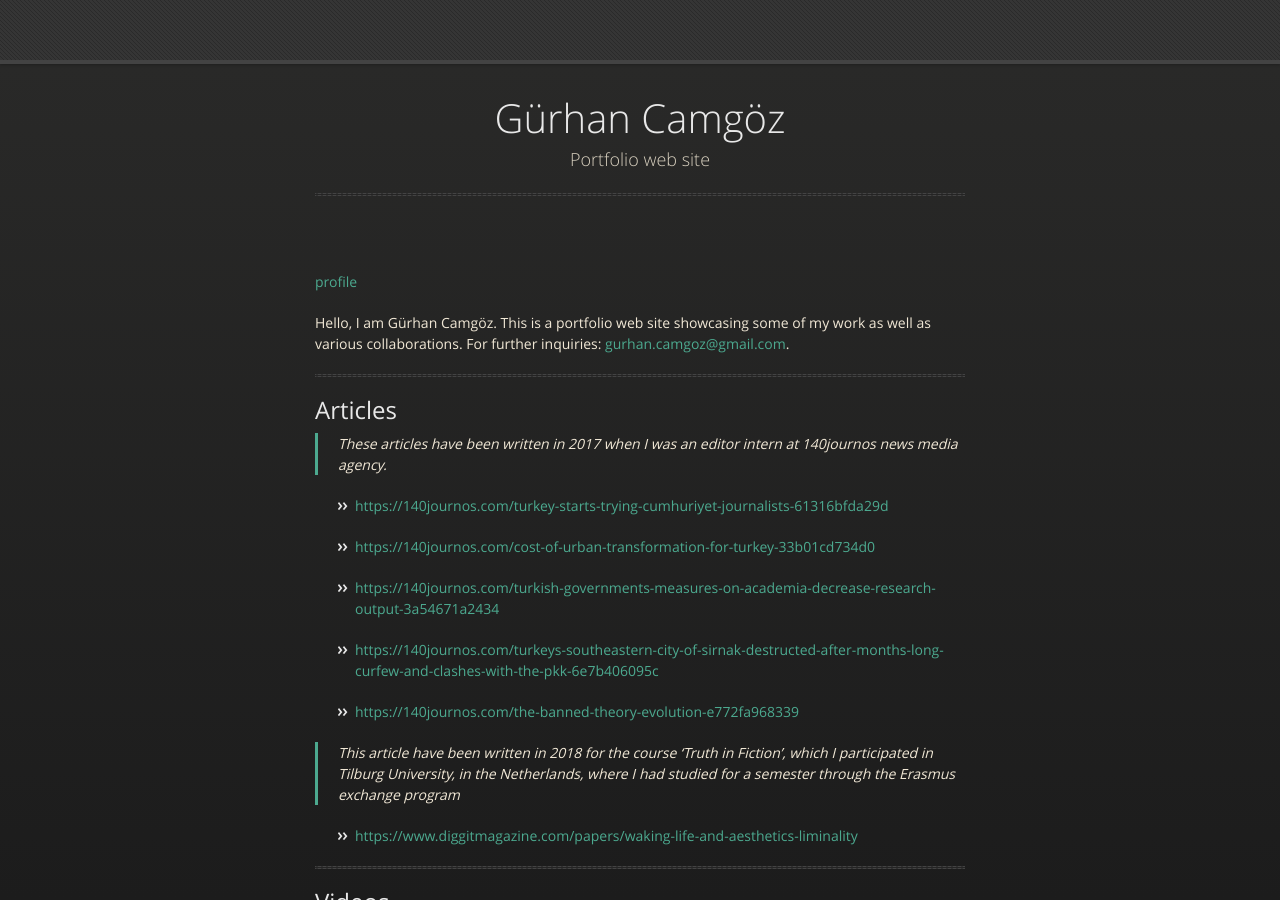
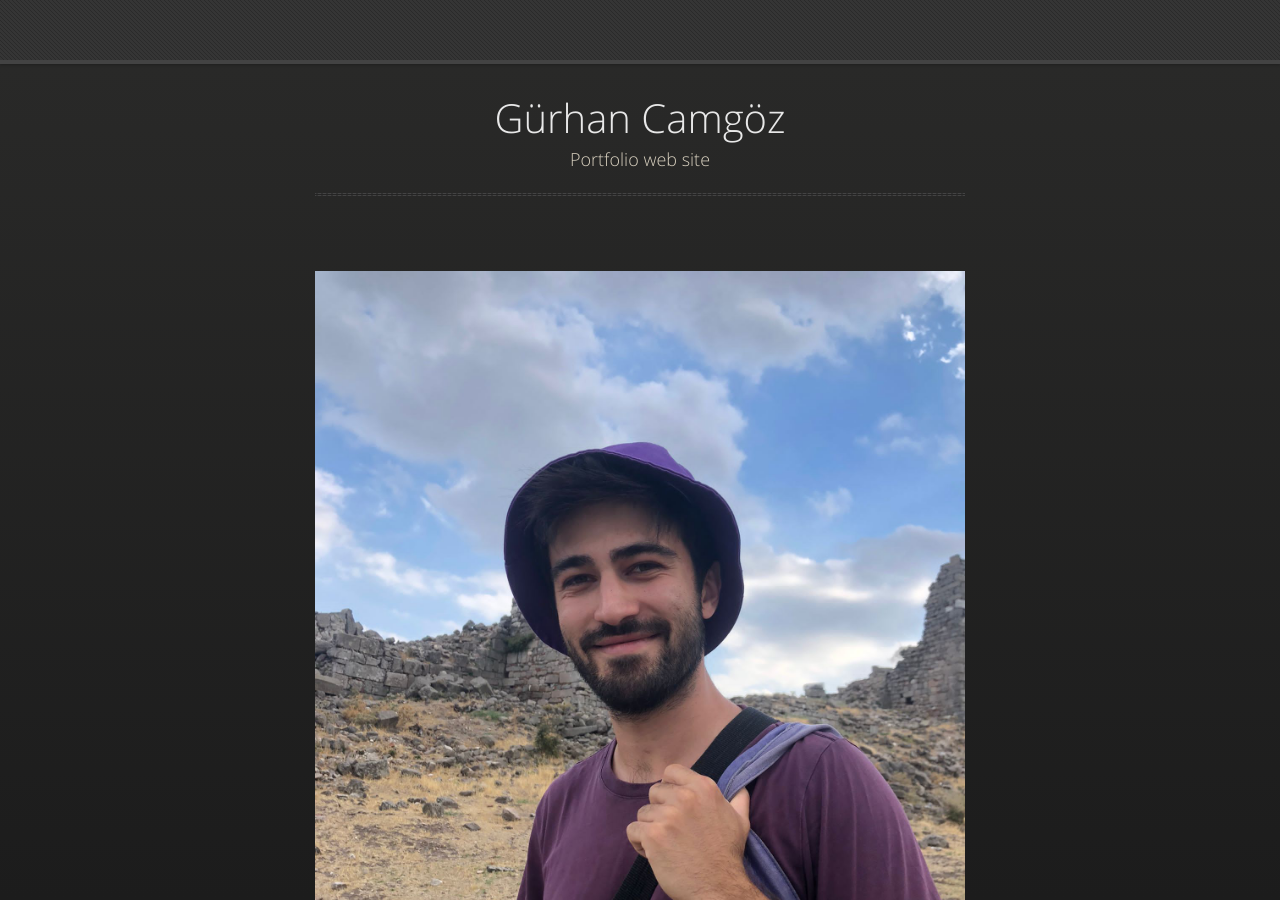
Before and after one commit to gurhan-camgoz/gurhan-camgoz.github.io, a Jekyll site: the page built from index.md, in a window 1280 px wide and 900 px high. Built offline with Jekyll 4.4.1, drawn with Linux system fonts in a browser that asks for light colours.

Commit message:
photoupdate

```diff
--- a/index.md
+++ b/index.md
@@ -1,7 +1,7 @@
 ---
 layout: default
 ---
-[profile](/assets/images/photo1.jpg)
+![imagetooltip](/assets/images/photo1.jpg)
 
 Hello, I am Gürhan Camgöz. This is a portfolio web site showcasing some of my work as well as various collaborations. For further inquiries: [gurhan.camgoz@gmail.com](mailto:gurhan.camgoz@gmail.com).
 
```
Also changed, not shown: 1 other file.
